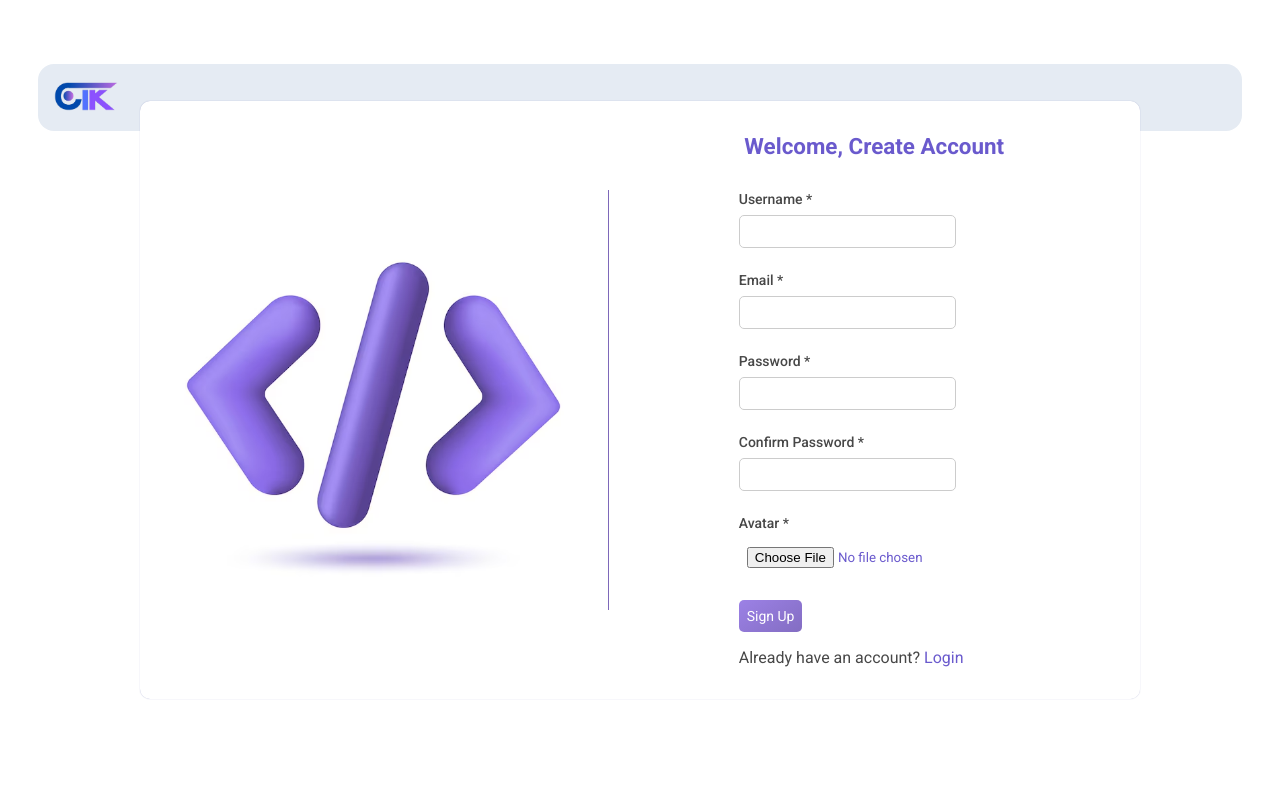
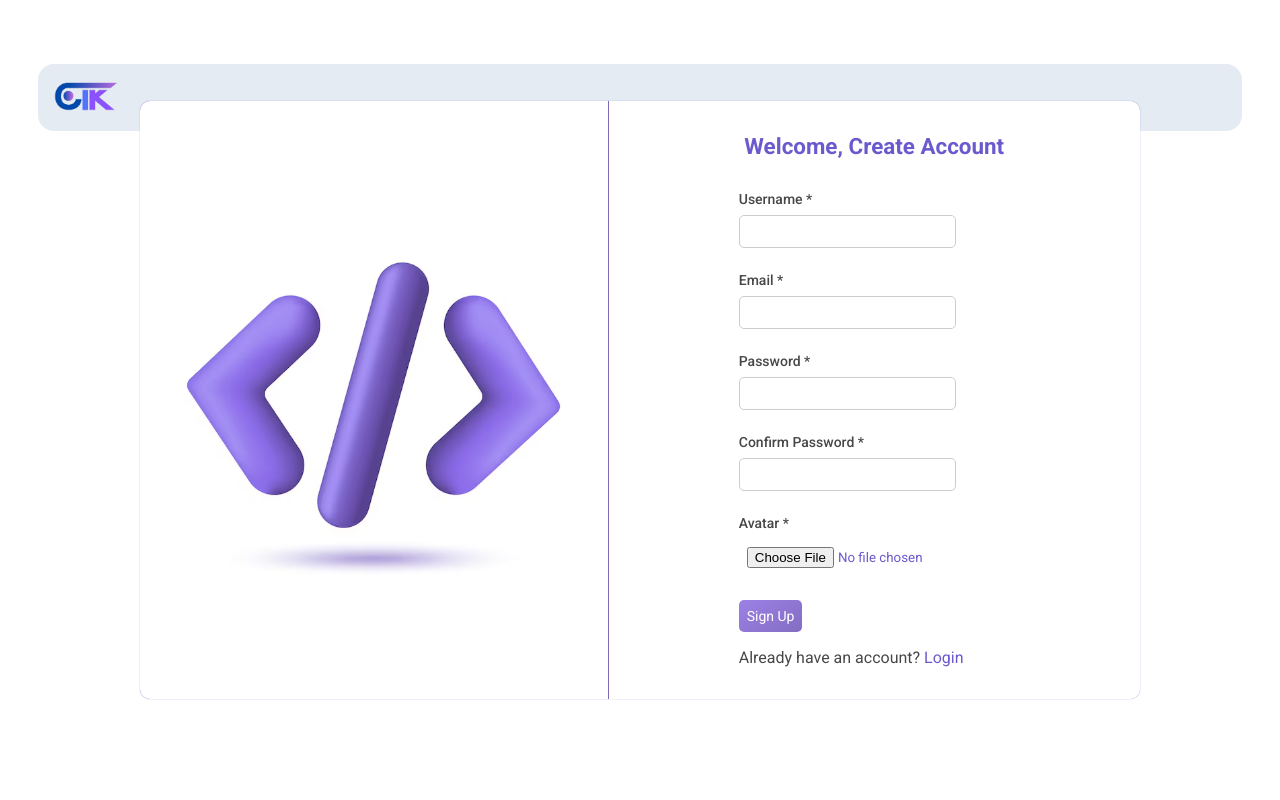
Before and after one commit to cobrianz/EDUTECT, a PHP site: page /signup.html in a window 1280 px wide. Run offline with PHP 8.4, Linux system fonts and the light colour scheme; some libraries are stand-ins or nearby versions.

Commit message:
first commit

```diff
--- a/signup.html
+++ b/signup.html
@@ -41,7 +41,7 @@
         </div>
         <div class="hero__section container">
             <div class="form-container">
-                <div class="form-image">
+                <div class="form-image" style="    border-right: none;">
                     <img src="./assets/logout.avif" alt="">
                 </div>
                 <div class="form-box">
--- a/style.css
+++ b/style.css
@@ -479,7 +479,7 @@ nav {
     width: 100%;
     max-width: 1000px;
     margin: 0 auto;
-    box-shadow: 0 0 1px 0 #1f26875e;
+    box-shadow: 0 0 1px 0 slateblue;
     backdrop-filter: blur(5px);
     -webkit-backdrop-filter: blur(5px);
     border-radius: 10px;
@@ -512,6 +512,7 @@ nav {
     padding: 2rem;
     border-radius: 0 10px 10px 0;
     display: flex;
+    border-left: 1px solid #7e68b9;
     align-items: center;
     justify-content: center;
     flex-direction: column;
```
